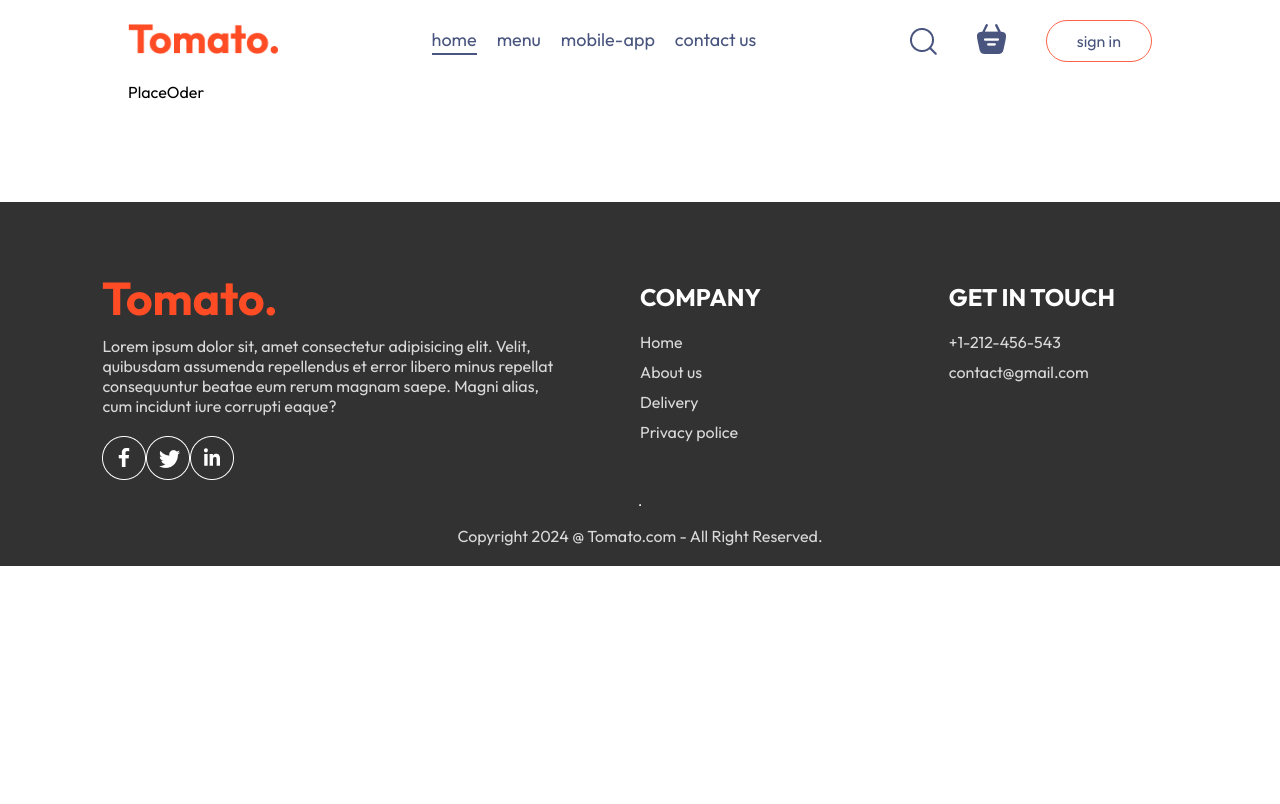
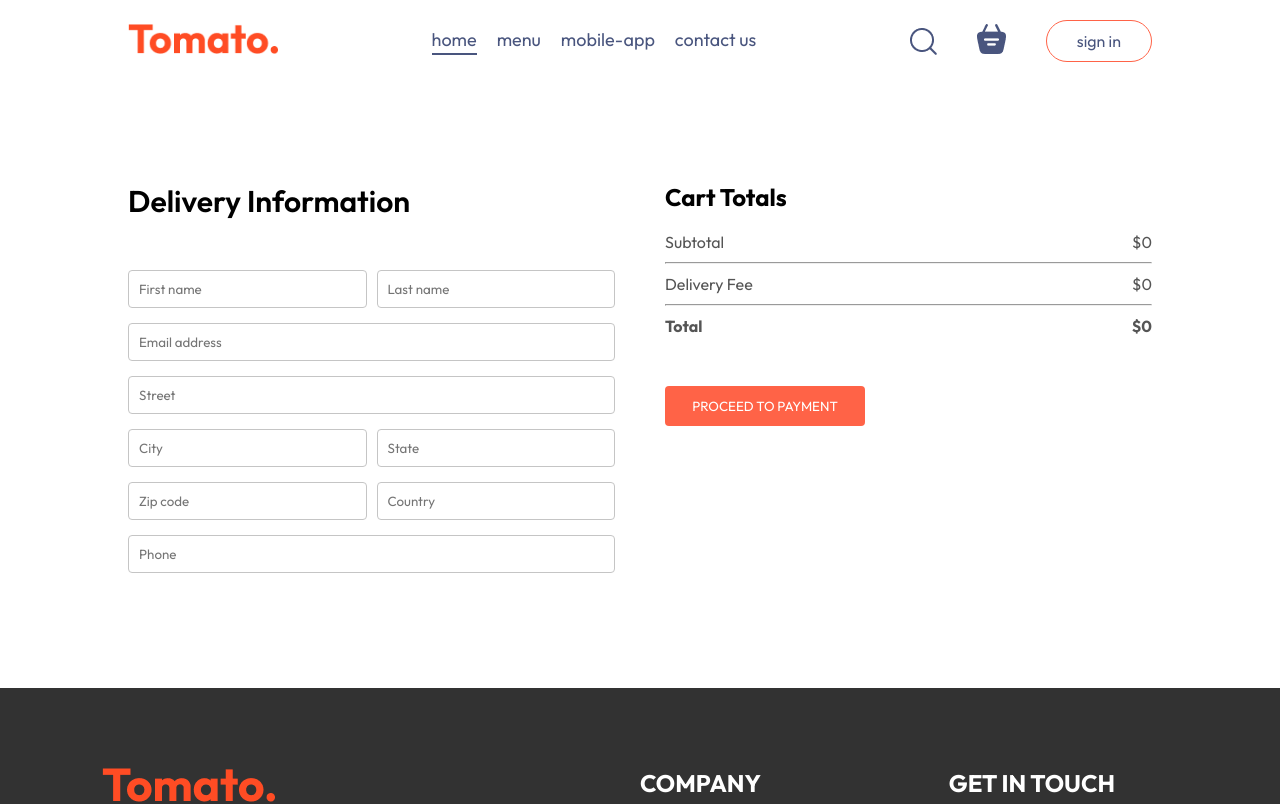
Before and after one commit to quanglinh12340/Food-Delivery, a React (Vite) app: page /order in a window 1280 px wide. Shown: the top 804 px of the page. Built offline with nearby package versions, Linux system fonts and the light colour scheme.

Commit message:
PlaceOder page

```diff
--- a/src/pages/PlaceOder/PlaceOder.css
+++ b/src/pages/PlaceOder/PlaceOder.css
@@ -0,0 +1,35 @@
+.place-order {
+  display: flex;
+  align-items: start;
+  justify-content: space-between;
+  gap: 50px;
+  margin-top: 100px;
+}
+.place-order-left {
+  width: 100%;
+  max-width: max (30%, 500px);
+}
+.place-order-left .title {
+  font-size: 30px;
+  font-weight: 600;
+  margin-bottom: 50px;
+}
+.place-order-left input {
+  margin-bottom: 15px;
+  width: 100%;
+  padding: 10px;
+  border: 1px solid #c5c5c5;
+  border-radius: 4px;
+  outline-color: tomato;
+}
+.place-order-left .multi-fields {
+  display: flex;
+  gap: 10px;
+}
+.place-order-right {
+  width: 100%;
+  max-width: max(40%, 500px);
+}
+.place-order .cart-total button {
+  margin-top: 30px;
+}
--- a/src/pages/PlaceOder/PlaceOder.jsx
+++ b/src/pages/PlaceOder/PlaceOder.jsx
@@ -1,7 +1,58 @@
-import React from "react";
+import React, { useContext } from "react";
 import "./PlaceOder.css";
+import { StoreContext } from "@/context/StoreContext";
 const PlaceOder = () => {
-  return <div>PlaceOder</div>;
+  const { cartItems, getTotalCartAmount } = useContext(StoreContext);
+
+  return (
+    <form className="place-order">
+      <div className="place-order-left">
+        <p className="title">Delivery Information</p>
+        <div className="multi-fields">
+          <input type="text" placeholder="First name" />
+          <input type="text" placeholder="Last name" />
+        </div>
+        <input type="text" placeholder="Email address" />
+        <input type="text" placeholder="Street" />
+        <div className="multi-fields">
+          <input type="text" placeholder="City" />
+          <input type="text" placeholder="State" />
+        </div>
+        <div className="multi-fields">
+          <input type="text" placeholder="Zip code" />
+          <input type="text" placeholder="Country" />
+        </div>
+        <input type="text" placeholder="Phone" />
+      </div>
+      <div className="place-order-right">
+        <div className="cart-total">
+          <h2>Cart Totals</h2>
+          <div>
+            <div className="cart-total-details">
+              <p>Subtotal</p>
+              <p>${getTotalCartAmount()}</p>
+            </div>
+            <hr />
+            <div className="cart-total-details">
+              <p>Delivery Fee</p>
+              <p>${Object.keys(cartItems).length === 0 ? 0 : 2}</p>
+            </div>
+            <hr />
+            <div className="cart-total-details">
+              <b>Total</b>
+              <b>
+                $
+                {Object.keys(cartItems).length === 0
+                  ? 0
+                  : getTotalCartAmount() + 2}
+              </b>
+            </div>
+          </div>
+          <button>PROCEED TO PAYMENT</button>
+        </div>
+      </div>
+    </form>
+  );
 };
 
 export default PlaceOder;
```
